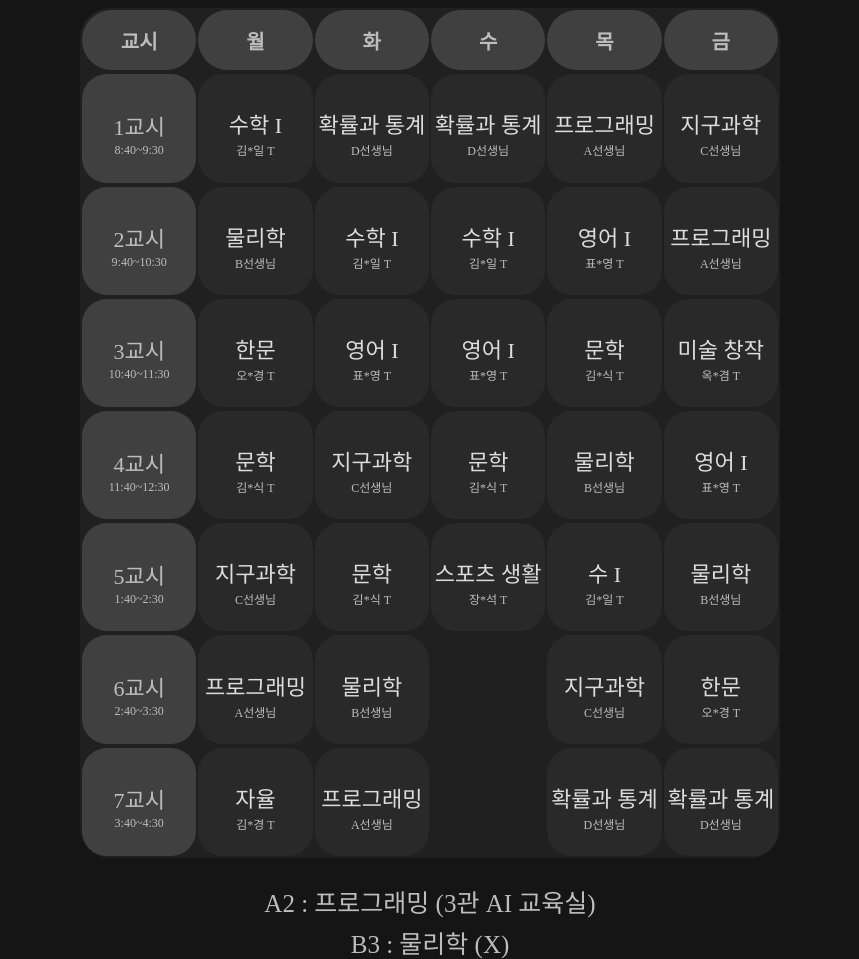
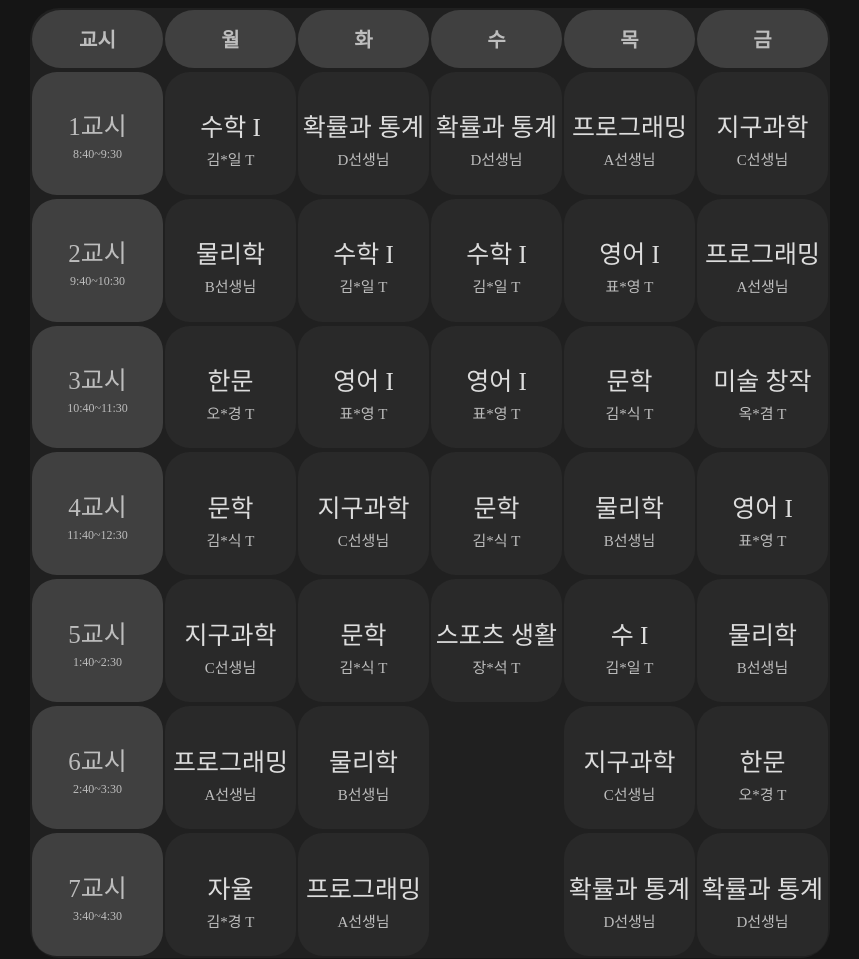
Before and after one commit to whitedev7773/My-School-Schedule, a plain HTML site: page index.html in a window 1280 px wide. Shown: the top 959 px of the page, without its empty margins (210-1069 px from the left). Drawn offline with Linux system fonts and the light colour scheme; a web font is replaced by a local one.

Commit message:
크기 수정

```diff
--- a/style.css
+++ b/style.css
@@ -26,8 +26,8 @@ table{
 }
 
 #timetable{
-    width:700px;
-    height:850px;
+    width:800px;
+    height:950px;
     border-radius:30px;
     background-color:#202020;
 }
@@ -55,7 +55,9 @@ table{
 #num{
     color:#bdbdbd;
     font-family: 'CookieRunOTF-Bold';
-    font-size:22px
+    margin-top: -1px;
+    padding-top: 15px;
+    font-size:25px
 }
 
 #time{
@@ -68,14 +70,14 @@ table{
 #name{
     color:#dddddd;
     font-family: 'CookieRunOTF-Bold';
-    font-size:22px
+    font-size:25px
 }
 
 #teacher{
     margin-top: -20px;
     color:#bdbdbd;
     font-family: 'CookieRunOTF-Bold';
-    font-size:12px
+    font-size:15px
 }
 
 #desc{
```
